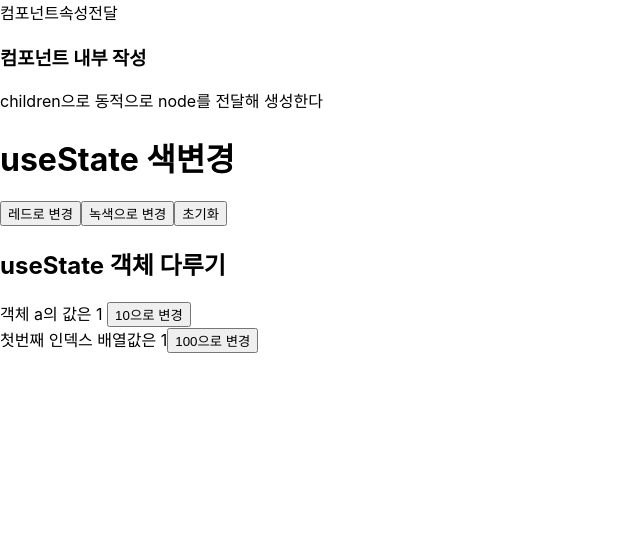
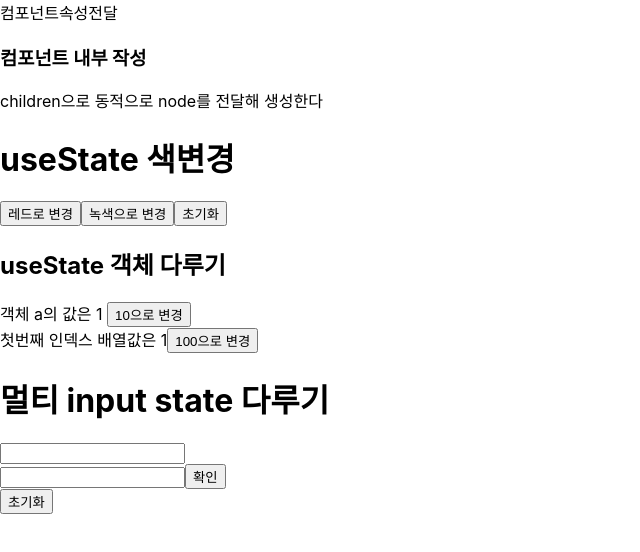
Before and after one commit to happy-sonday/how-to-react-easy, a React (Create React App) app: page / in a window 1280 px wide. Shown: the top 552 px of the page, without its empty margins (0-640 px from the left). Built offline with nearby package versions, Linux system fonts and the light colour scheme.

Commit message:
event handle 및 useRef

```diff
--- a/public/index.html
+++ b/public/index.html
@@ -2,7 +2,6 @@
 <html lang="en">
   <head>
     <meta charset="utf-8" />
-    <link rel="icon" href="%PUBLIC_URL%/favicon.ico" />
     <meta name="viewport" content="width=device-width, initial-scale=1" />
     <meta name="theme-color" content="#000000" />
     <meta
--- a/src/App.js
+++ b/src/App.js
@@ -4,6 +4,7 @@ import React from 'react';
 import Home from './pages/Home';
 import SayUseState from './components/SayUseState';
 import HandleObjState from './components/HandleObjState';
+import EventPractice from './components/EventPractice';
 
 const App = () => {
   return (
@@ -16,6 +17,7 @@ const App = () => {
       </Home>
       <SayUseState />
       <HandleObjState />
+      <EventPractice />
     </div>
   );
 };
--- /dev/null
+++ b/src/components/EventPractice.tsx
@@ -0,0 +1,65 @@
+import React, { MutableRefObject, useRef, useState } from 'react';
+
+const EventPractice = () => {
+  const [form, setForm] = useState({ username: '', message: '' });
+
+  //useState로 선언한 form 객체 구조분해할당
+  const { username, message } = form;
+
+  const handleInput = (e: any) => {
+    setForm({
+      ...form, // 기존의 form 객체 복사
+      [e.target.name]: e.target.value, // 키에 해당하는 값을 받아 덮어쓴다.
+    });
+  };
+
+  const onClick = () => {
+    console.log(form);
+    alert(`${username} : ${message}`);
+  };
+
+  /**
+   *
+   * NOTE:ref DOM을 직접적으로 건드리거나 컴포넌트 내부에 있는 DOM을 외부에서 조작(조회 및 수정 등)할때 사용한다.
+   * useRef Hook 은 DOM 을 선택하는 용도 외 컴포넌트 안에서 조회 및 수정 할 수 있는 변수를 관리
+   * useRef 로 관리하는 변수는 값이 바뀌어도 컴포넌트 리렌더링 X
+   * 이 값을 수정 할때에는 .current 값을 수정, 조회 할 때에는 .current 를 조회
+   * */
+
+  // rest버튼을 누를시 input name으로 커서 focusing
+
+  const nameInput = useRef() as MutableRefObject<HTMLInputElement>;
+  const onReset = () => {
+    setForm({
+      username: '',
+      message: '',
+    });
+    nameInput.current.focus();
+  };
+
+  return (
+    <div>
+      <h1>멀티 input state 다루기</h1>
+      <input
+        type='text'
+        name='username'
+        value={username}
+        onChange={handleInput}
+        ref={nameInput}
+      />
+      <br />
+      <input
+        type='text'
+        name='message'
+        value={message}
+        onChange={handleInput}
+      />
+      <button onClick={onClick}>확인</button>
+      <br />
+      <button onClick={onReset}>초기화</button>
+      <br />
+    </div>
+  );
+};
+
+export default EventPractice;
```
Also changed, not shown: src/components/ListIterable.tsx (added, +7 -0 lines), public/manifest.json.
